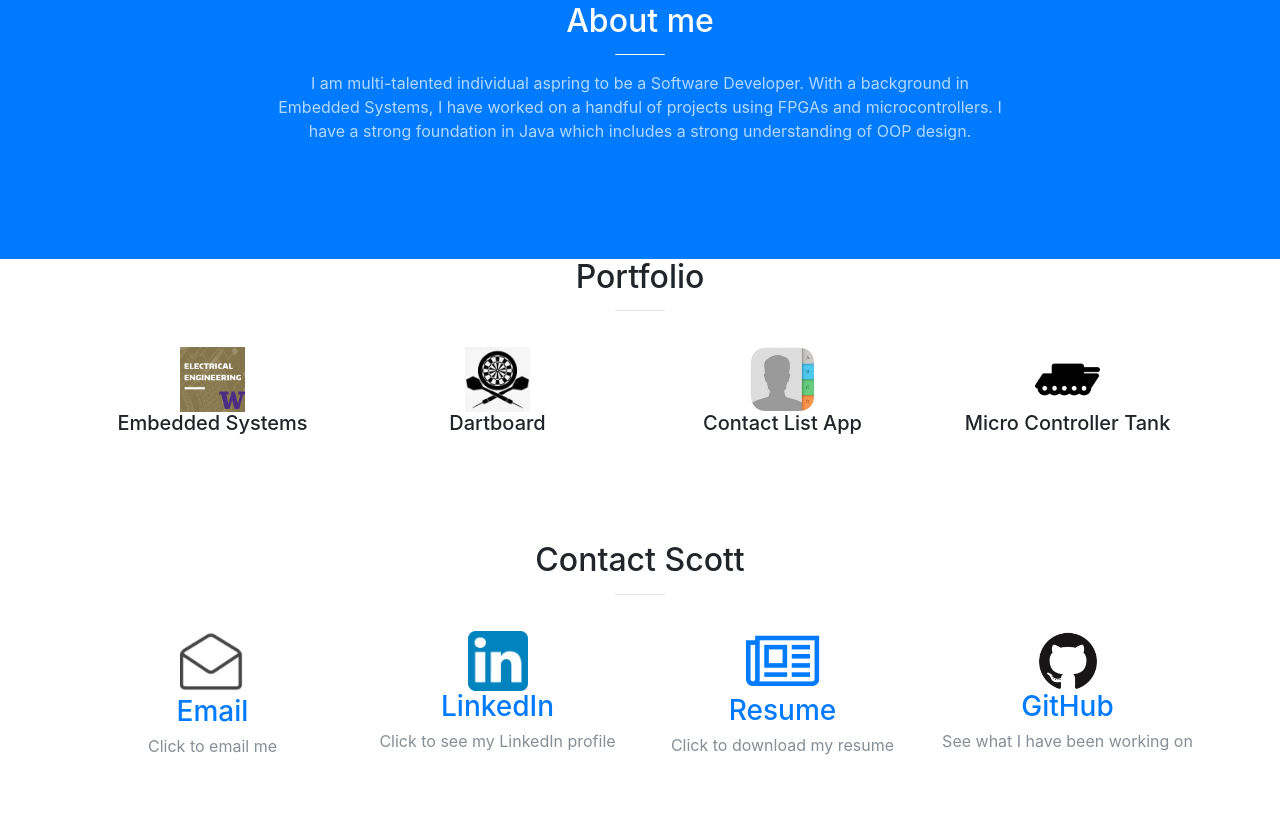
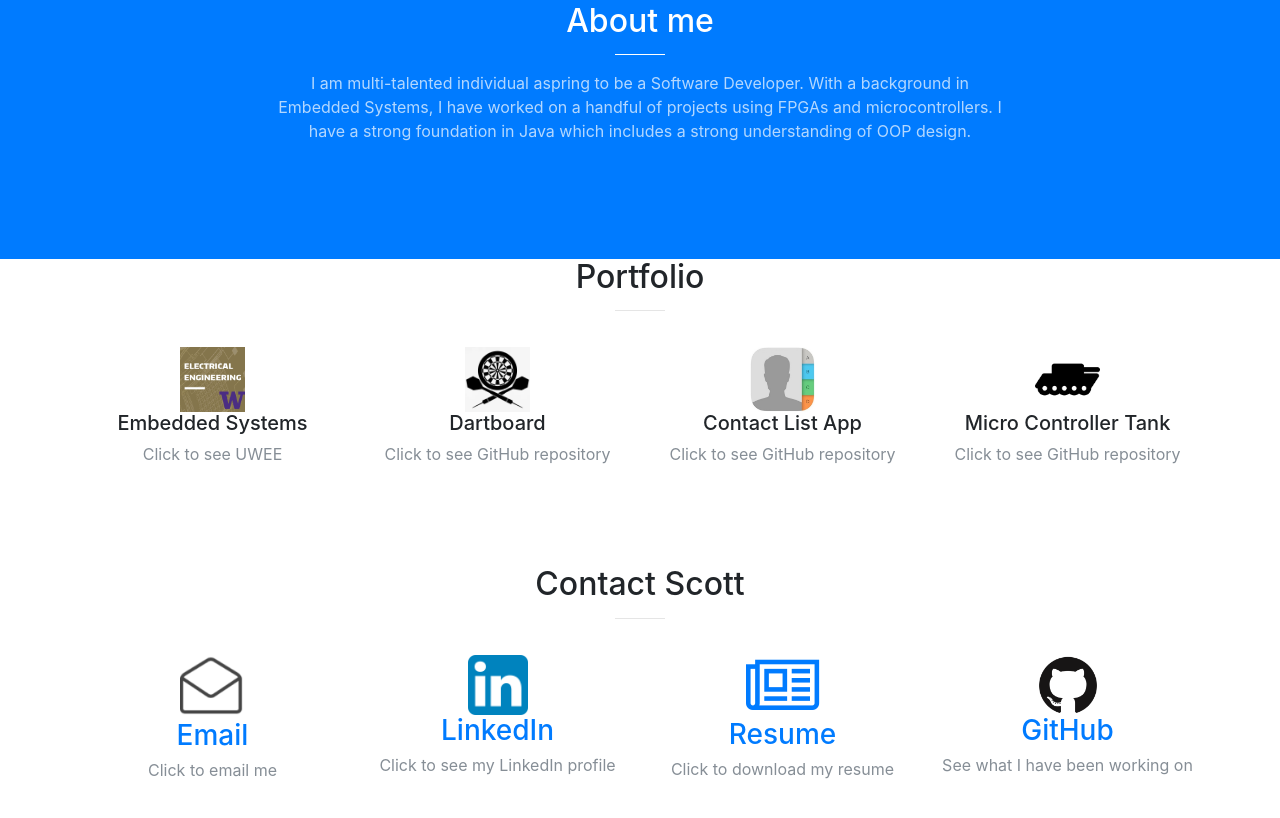
Before and after one commit to scottsol/personalWebsite, a website with bundled scripts: page index.html in a window 1280 px wide. Shown: the part 897-1715 px from the top of the page. Built offline with nearby package versions, Linux system fonts and the light colour scheme.

Commit message:
updated file names

```diff
--- a/index.html
+++ b/index.html
@@ -93,6 +93,7 @@
               <img src="img/portfolio/UWEE/logo.png" style="width:65px;height:65px;">
               </a>
               <h5>Embedded Systems</h5>
+              <p class="text-muted">Click to see UWEE</p>
             </div>
           </div>
            <div class="col-lg-3 col-md-6 text-center">
@@ -101,6 +102,7 @@
               <img src="img/portfolio/Dartboard/logo.jpg" style="width:65px;height:65px;">
               </a>
               <h5>Dartboard</h5>
+              <p class="text-muted">Click to see GitHub repository</p>
             </div>
           </div>
           <div class="col-lg-3 col-md-6 text-center">
@@ -109,6 +111,7 @@
               <img src="img/portfolio/ContactListApp/logo.jpg" style="width:65px;height:65px;">
                </a>
               <h5>Contact List App</h5>
+              <p class="text-muted">Click to see GitHub repository</p>
             </div>
           </div>
           <div class="col-lg-3 col-md-6 text-center">
@@ -117,6 +120,7 @@
               <img src="img/portfolio/Tank/logo.png" style="width:65px;height:65px;">
                </a>
               <h5>Micro Controller Tank</h5>
+              <p class="text-muted">Click to see GitHub repository</p>
             </div>
           </div>
 
@@ -156,7 +160,7 @@
           </div>
           <div class="col-lg-3 col-md-6 text-center">
             <div class="service-box">
-              <a href="/resumeScottSol2.pdf" download><i class="fa fa-4x fa-newspaper-o text-primary sr-icons"></i>
+              <a href="/resumeScottSol.pdf" download><i class="fa fa-4x fa-newspaper-o text-primary sr-icons"></i>
               <h3>Resume</h3>
               <p class="text-muted">Click to download my resume</p>
             </div>
```
Also changed, not shown: 2 other files.
